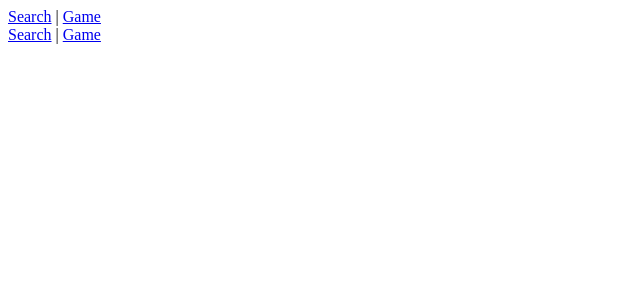
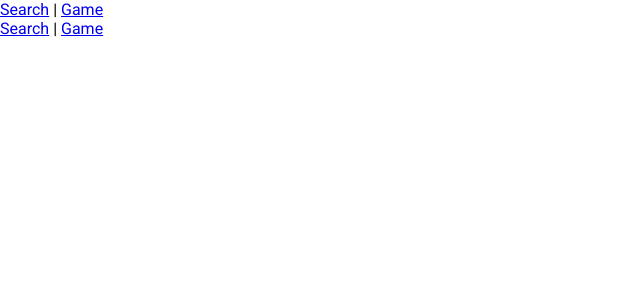
Before and after one commit to phoenix-of-dawn/game-tracker, an Angular app in the folder client/: page / in a window 1280 px wide. Shown: the top 300 px of the page, without its empty margins (0-640 px from the left). Built offline with nearby package versions, Linux system fonts and the light colour scheme.

Commit message:
Added @angular/material

```diff
--- a/client/angular.json
+++ b/client/angular.json
@@ -32,6 +32,7 @@
               }
             ],
             "styles": [
+              "@angular/material/prebuilt-themes/azure-blue.css",
               "src/styles.scss"
             ],
             "scripts": []
@@ -91,6 +92,7 @@
               }
             ],
             "styles": [
+              "@angular/material/prebuilt-themes/azure-blue.css",
               "src/styles.scss"
             ],
             "scripts": []
--- a/client/package.json
+++ b/client/package.json
@@ -10,10 +10,12 @@
   },
   "private": true,
   "dependencies": {
+    "@angular/cdk": "^19.2.3",
     "@angular/common": "^19.2.0",
     "@angular/compiler": "^19.2.0",
     "@angular/core": "^19.2.0",
     "@angular/forms": "^19.2.0",
+    "@angular/material": "^19.2.3",
     "@angular/platform-browser": "^19.2.0",
     "@angular/platform-browser-dynamic": "^19.2.0",
     "@angular/router": "^19.2.0",
--- a/client/src/index.html
+++ b/client/src/index.html
@@ -6,8 +6,10 @@
   <base href="/">
   <meta name="viewport" content="width=device-width, initial-scale=1">
   <link rel="icon" type="image/x-icon" href="favicon.ico">
+  <link href="https://fonts.googleapis.com/css2?family=Roboto:wght@300;400;500&display=swap" rel="stylesheet">
+  <link href="https://fonts.googleapis.com/icon?family=Material+Icons" rel="stylesheet">
 </head>
-<body>
+<body class="mat-typography">
   <app-root></app-root>
 </body>
 </html>
--- a/client/src/styles.scss
+++ b/client/src/styles.scss
@@ -1 +1,4 @@
 /* You can add global styles to this file, and also import other style files */
+
+html, body { height: 100%; }
+body { margin: 0; font-family: Roboto, "Helvetica Neue", sans-serif; }
```
Also changed, not shown: 1 other file (tests, documents, lock files or other folders).
